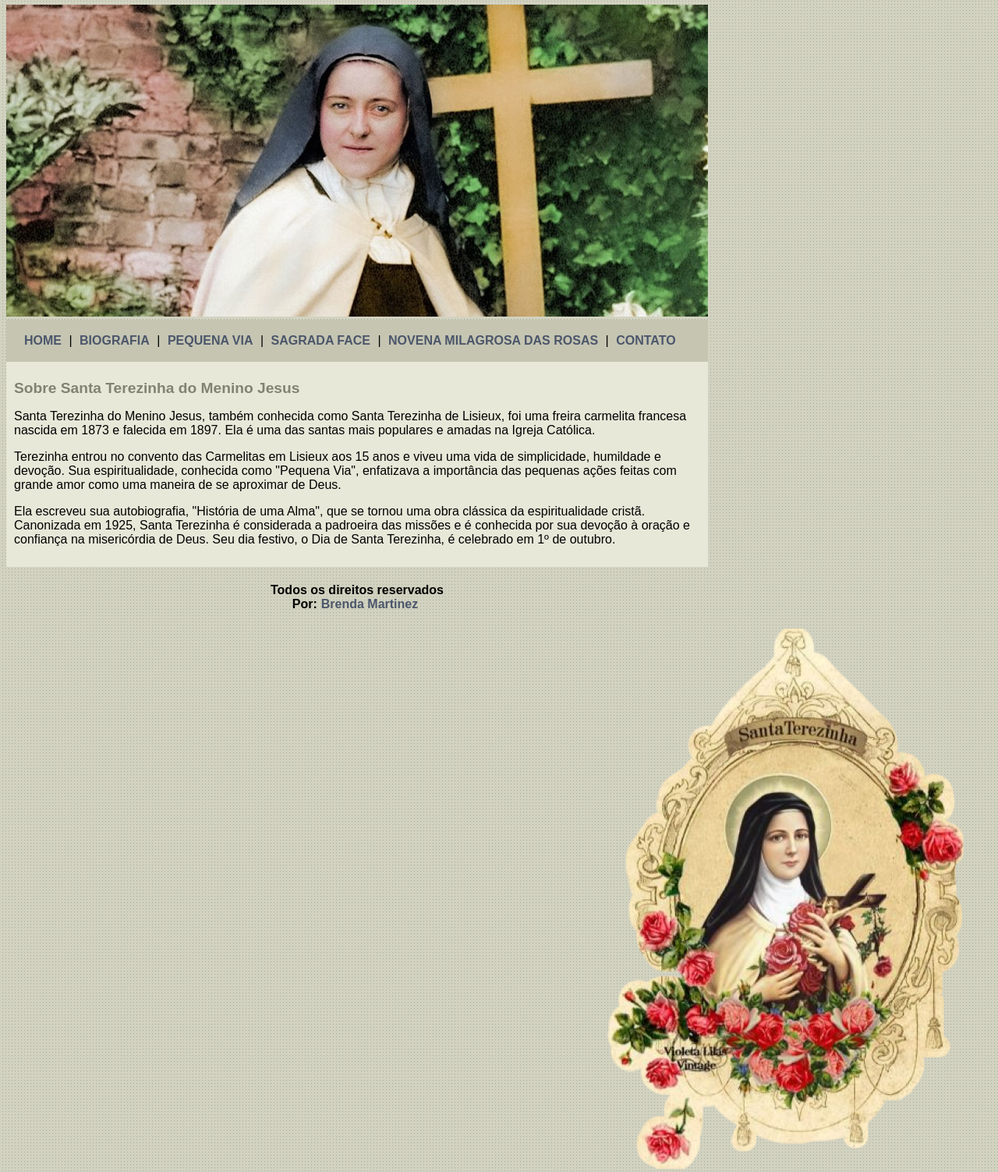
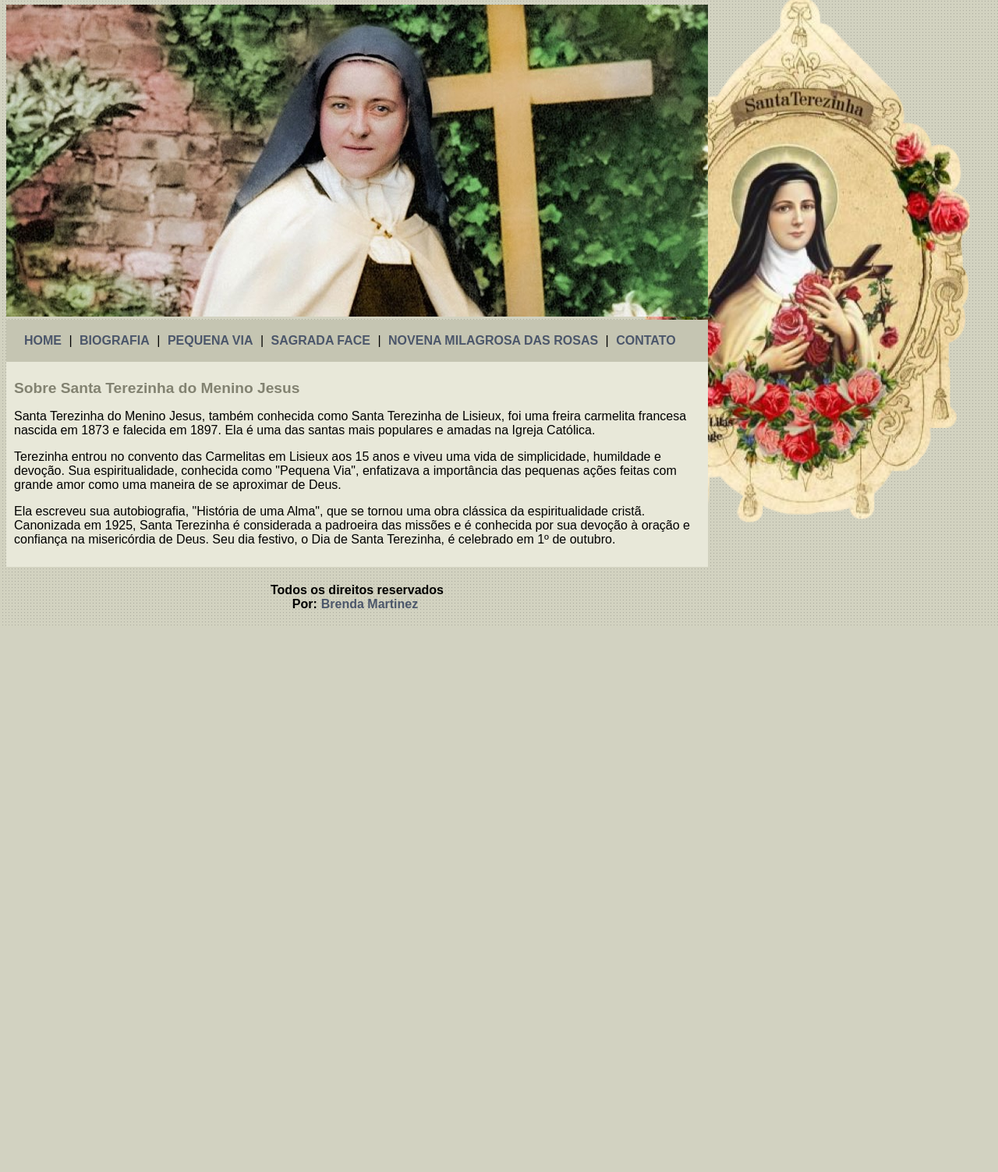
Before and after one commit to Brenda-Martinez/site_st_terezinha, a plain HTML site: page index.html in a window 1280 px wide. Shown: the part 2-1505 px from the top of the page at 78% size. After the commit the page ends 807 px from the top, so only its background shows below. Drawn offline with Linux system fonts and the light colour scheme.

Commit message:
Revert "TESTE"
This reverts commit 61b884891b1e0eb7ec4f9d6d3ad097a327c96214.

```diff
--- a/estilo.css
+++ b/estilo.css
@@ -1,12 +1,10 @@
 body{
-    /*background: url('imagens/imagemsanta.png') scroll no-repeat top right, url('imagens/fundo.png'), #d2d2c1;*/
-    background: url('imagens/fundo.png'), #d2d2c1;
+    background: url('imagens/imagemsanta.png') scroll no-repeat top right, url('imagens/fundo.png'), #d2d2c1;
     font: 16px Arial, Helvetica, sans-serif;
 }
 
 #principal{
     width: 900px;
-    float: left;
 }
 
 #menu{
@@ -17,10 +15,6 @@ body{
 #conteudo{
     background: #e8e8d9;
     padding: 10px;
-}
-
-#area-lateral{
-    float: right;
 }
 
 a{
--- a/index.html
+++ b/index.html
@@ -41,14 +41,5 @@
 
         </div>
 
-        <div id="area-lateral">
-
-            <div class="img-lateral">
-                <img src="imagens/imagemsanta.png">
-            </div>
-
-        </div>
-
-
     </body>
 </html>
```
Also changed, not shown: biografia.html (+0 -8 lines), contato.html (+0 -8 lines), novena.html (+0 -8 lines), pequenavia.html (+0 -8 lines), sagradaface.html (+0 -8 lines).
